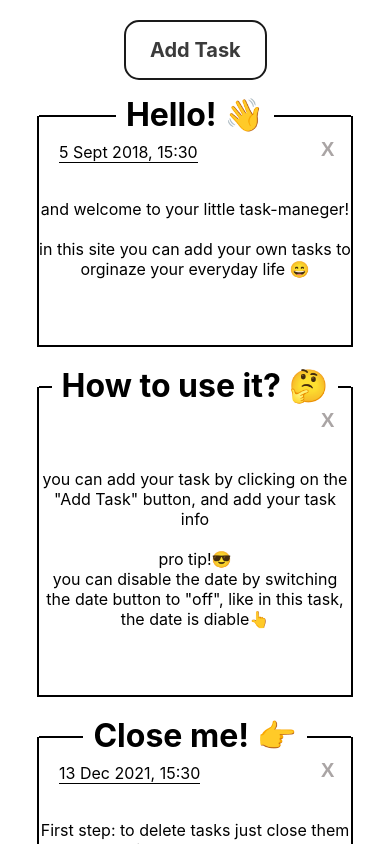
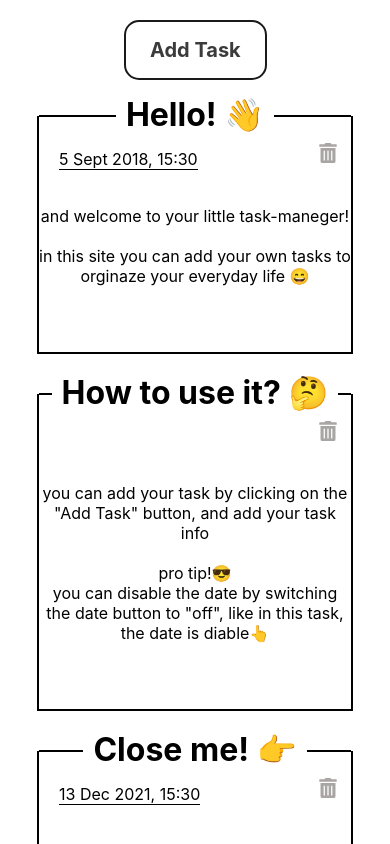
Before and after one commit to InbarDanieli/tasks-manager, a React (Create React App) app: page / in a window 390 px wide. Shown: the top 844 px of the page. Built offline with nearby package versions, Linux system fonts and the light colour scheme.

Commit message:
added trash icon

```diff
--- a/package.json
+++ b/package.json
@@ -9,6 +9,7 @@
     "@testing-library/user-event": "^12.8.3",
     "react": "^17.0.2",
     "react-dom": "^17.0.2",
+    "react-icons": "^4.3.1",
     "react-scripts": "4.0.3",
     "web-vitals": "^1.1.2"
   },
--- a/src/components/item/Item.css
+++ b/src/components/item/Item.css
@@ -20,20 +20,19 @@
   padding: 0 10px;
 }
 
-.CloseButton {
-  margin-left: 85%;
+.DeleteButton {
+  margin-left: 90%;
   cursor: pointer;
   border: none;
   background: none;
   color: rgb(170, 165, 165);
+  z-index: 1;
   font-size: 20px;
-  z-index: 1;
 }
 
-.CloseButton:hover {
+.DeleteButton:hover {
   color: gray;
 }
-
 
 .descriptionText {
   white-space: pre-line;
@@ -46,3 +45,11 @@
   width: fit-content;
   border-bottom: 1px solid black;
 }
+
+
+@media screen and (max-width: 600px) {
+  .DeleteButton{
+    margin-left: 85%;
+    margin-top: 5px;
+  }
+}
--- a/src/components/item/Item.js
+++ b/src/components/item/Item.js
@@ -1,5 +1,6 @@
 import React from "react"
 import "./Item.css"
+import {FaTrashAlt} from "react-icons/fa"
 // import trashIcon from "../../Assets/trash-alt-regular.svg"
 
 /**
@@ -12,7 +13,7 @@ function Item(props) {
   return (
       <li className="taskContainer">
         <h1 className="Title"><span>{props.item.task}</span></h1>
-        <button className="CloseButton" onClick={props.onDelete}> <b> X </b> </button>
+        <button className="DeleteButton" onClick={props.onDelete}> <FaTrashAlt/> </button>
         <p className = "DateAndTime" style = {{display: props.item.removedate}}> {Intl.DateTimeFormat('en-GB', { dateStyle: "medium", timeStyle: "short" }).format(props.item.date)} </p>
         <div className="descriptionText">
           <p>{props.item.description}</p>
```
Also changed, not shown: 1 other file (tests, documents, lock files or other folders).
